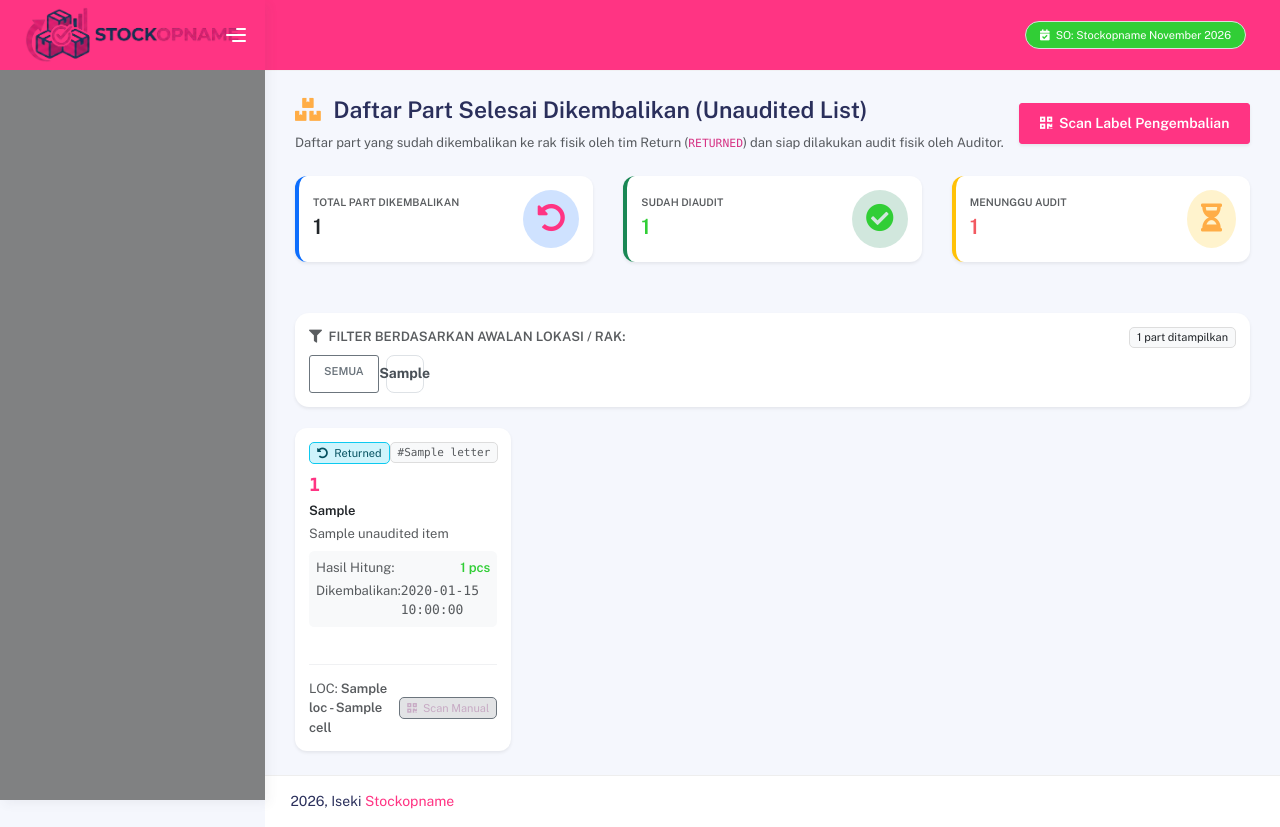
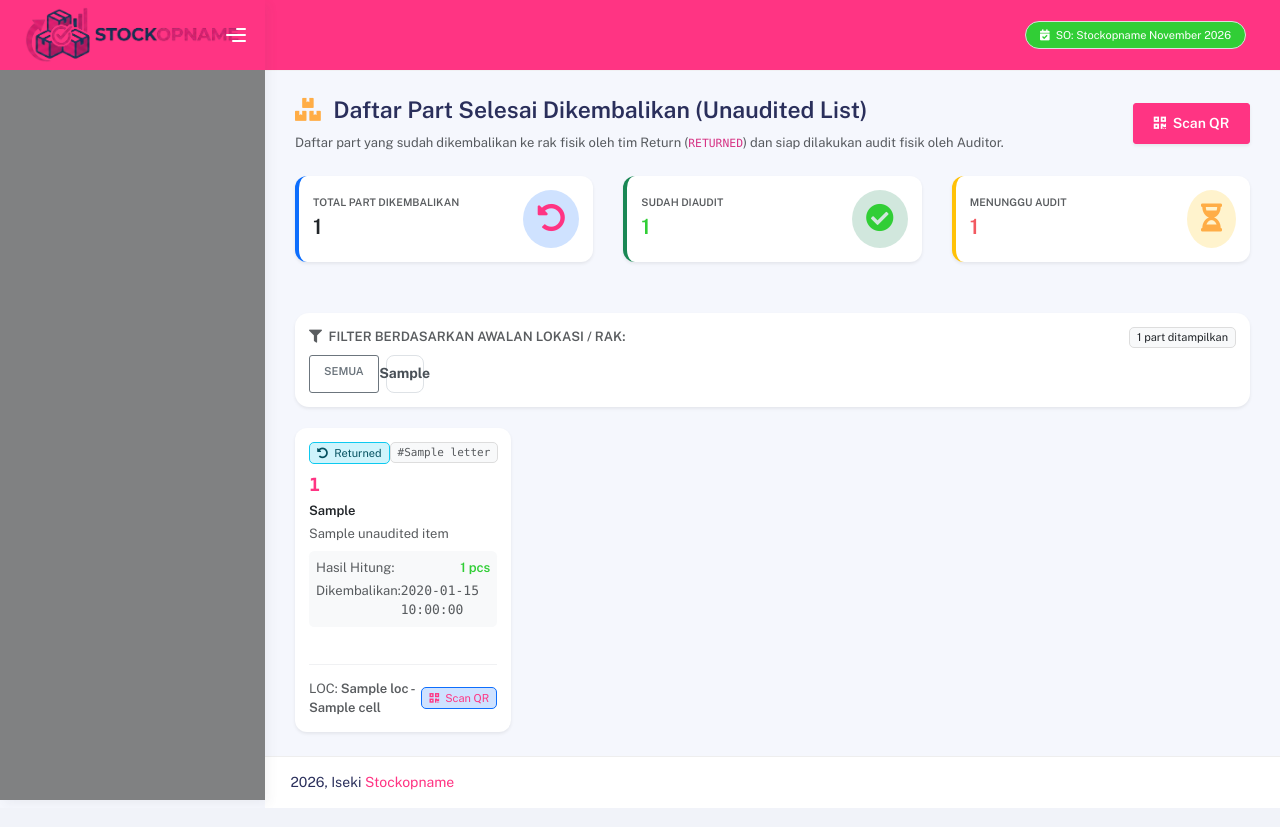
Before and after one commit to pandu9aga/iseki_stockopname, a Laravel app: template resources/views/auditor/unaudited_list.blade.php in a window 1280 px wide. Run offline with Laravel 12, Linux system fonts and the light colour scheme; data comes from the database, SQL or seed files in the repository; the template is opened without the code that fills it: most values are stand-ins (such as "Sample title", 1, 10 or a date in 2020); style sheets or scripts are compiled from the project's sources.

Commit message:
Update unaudited_list.blade.php

```diff
--- a/resources/views/auditor/unaudited_list.blade.php
+++ b/resources/views/auditor/unaudited_list.blade.php
@@ -29,10 +29,11 @@
     .unaudited-card {
         border-radius: 12px;
         transition: transform 0.15s ease, box-shadow 0.15s ease;
+        cursor: pointer;
     }
     .unaudited-card:hover {
-        transform: translateY(-2px);
-        box-shadow: 0 6px 14px rgba(0,0,0,0.08);
+        transform: translateY(-3px);
+        box-shadow: 0 8px 18px rgba(0,0,0,0.12);
     }
 </style>
 @endsection
@@ -53,7 +54,7 @@
             </div>
             <div>
                 <a href="{{ route('auditor.portal') }}" class="btn btn-primary fw-bold shadow-sm">
-                    <i class="fas fa-qrcode me-1"></i> Scan Label Pengembalian
+                    <i class="fas fa-qrcode me-1"></i> Scan QR
                 </a>
             </div>
         </div>
@@ -129,6 +130,7 @@
         <div class="row g-3">
             @forelse($unauditedItems as $item)
             <div class="col-sm-6 col-md-4 col-lg-3">
+                <a href="{{ route('auditor.portal') }}" class="text-decoration-none">
                     <div class="card shadow-sm h-100 unaudited-card border-0">
                         <div class="card-body p-3 d-flex flex-column justify-content-between">
                             <div>
@@ -154,12 +156,13 @@
                             </div>
                             <div class="pt-3 mt-2 border-top d-flex justify-content-between align-items-center">
                                 <span class="text-muted small">LOC: <strong>{{ $item['loc'] }} - {{ $item['cell'] }}</strong></span>
-                            <span class="badge bg-secondary-subtle text-secondary border border-secondary small">
-                                <i class="fas fa-qrcode me-1"></i> Scan Manual
+                                <span class="badge bg-primary-subtle text-primary border border-primary small">
+                                    <i class="fas fa-qrcode me-1"></i> Scan QR
                                 </span>
                             </div>
                         </div>
                     </div>
+                </a>
             </div>
             @empty
             <div class="col-12">
```
Lines whose indentation alone changed are shown as unchanged.
